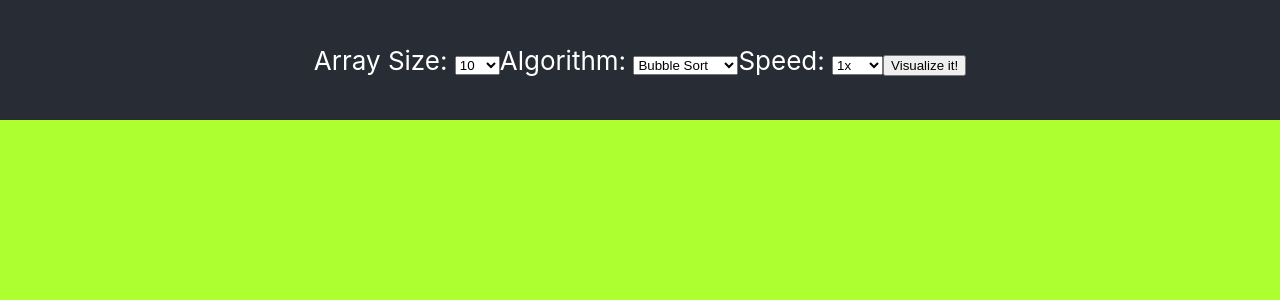
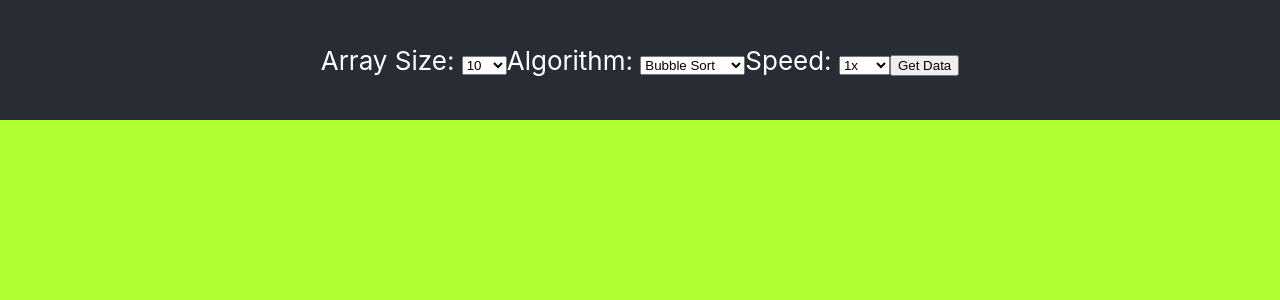
Before and after one commit to alexiusvdt/sorting, a React (Create React App) app in the folder frontend/: page / in a window 1280 px wide. Shown: the top 300 px of the page. Built offline with nearby package versions, Linux system fonts and the light colour scheme; the HTML template or start-up script is replaced by a standard one.

Commit message:
visual changes

```diff
--- a/frontend/src/components/Navbar.js
+++ b/frontend/src/components/Navbar.js
@@ -53,7 +53,7 @@ const Navbar = ({ updateParams }) => {
             <option value={"fast"}>2x</option>
             <option value={"sanic"}>100x</option>
           </select>
-        <button type="submit" id="submit">Visualize it!</button>
+        <button type="submit" id="submit">Get Data</button>
         </form>
       </div>
     </div>
```
